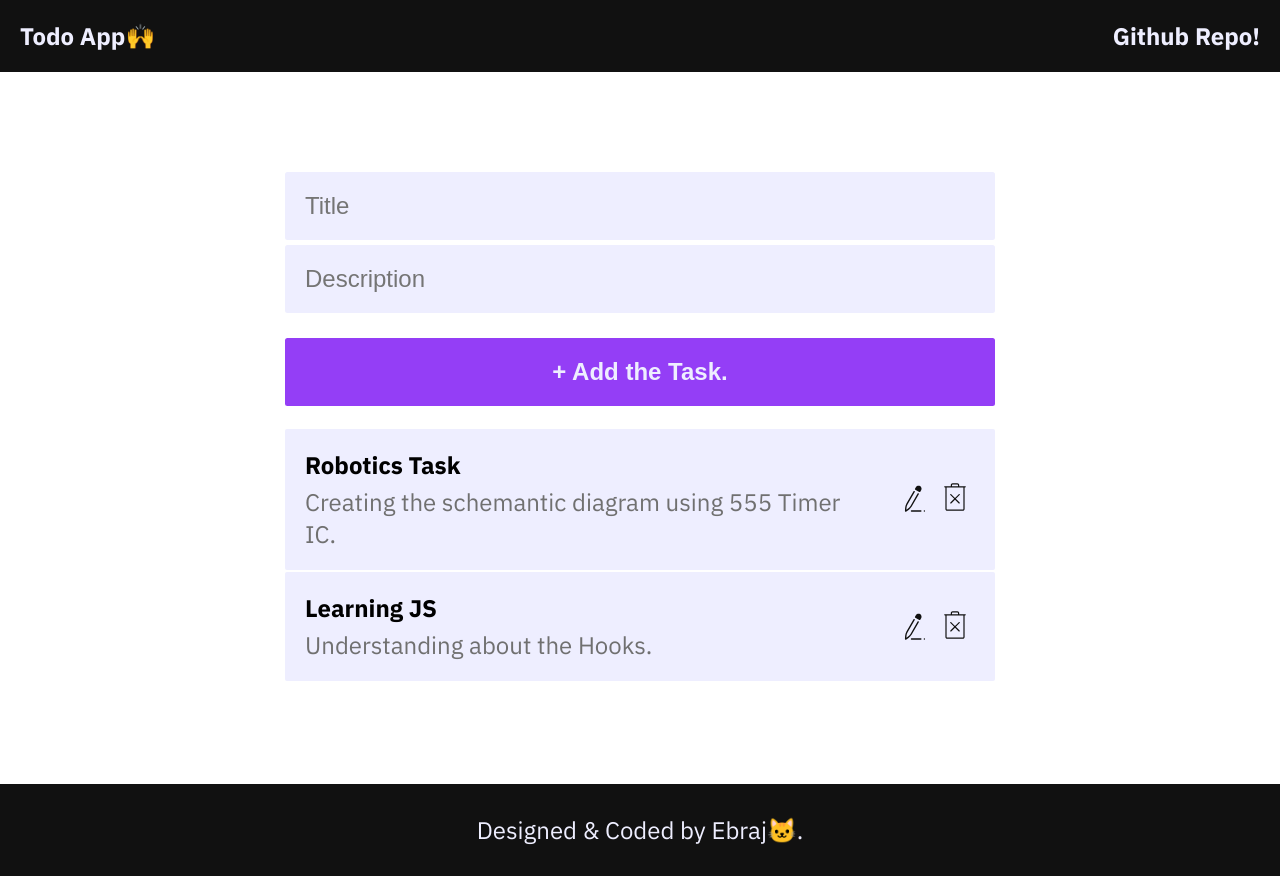
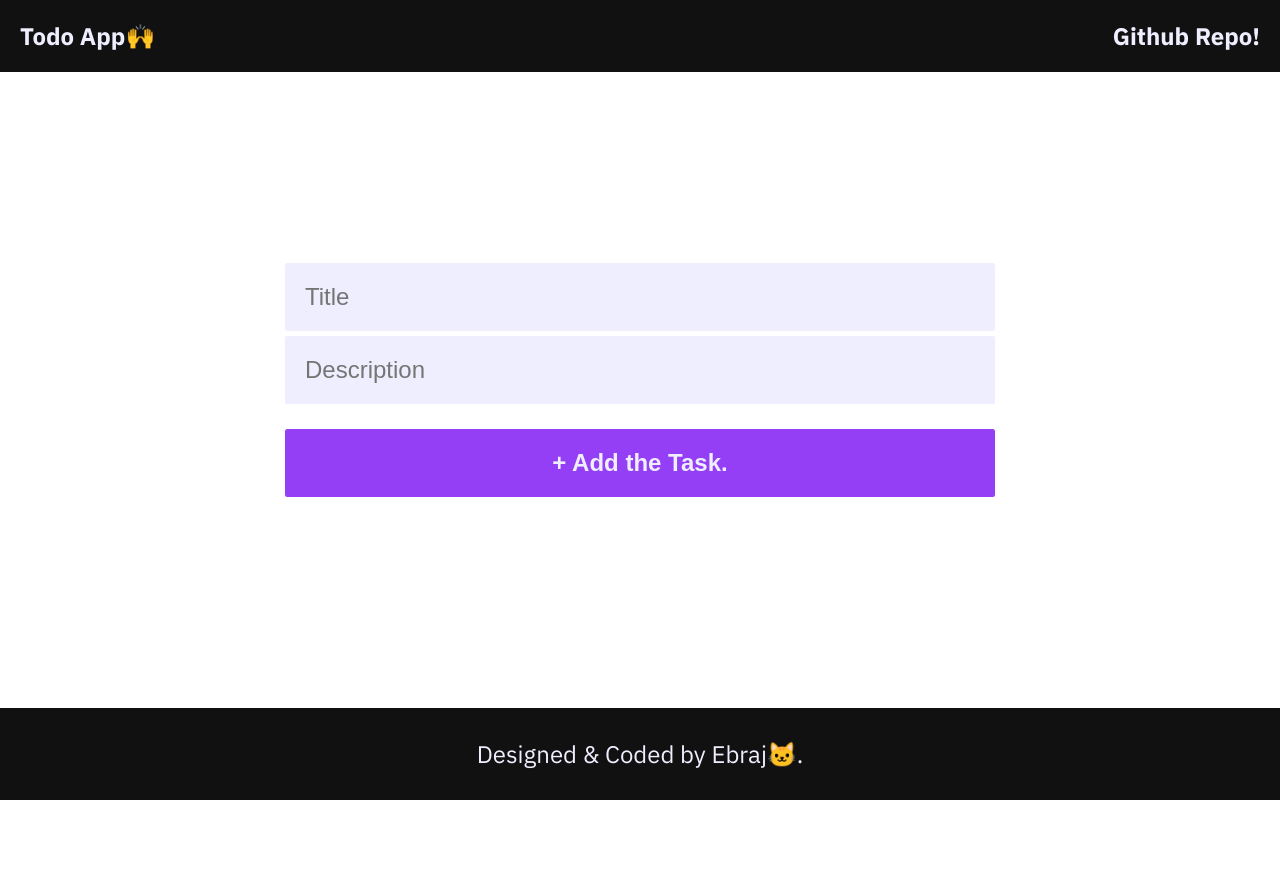
Before and after one commit to Polaris-dev9/Todo-App, a React (Create React App) app: page / in a window 1280 px wide. After the commit the page ends 800 px from the top, so only its background shows below. Built offline with nearby package versions, Linux system fonts and the light colour scheme.

Commit message:
Minor changes

```diff
--- a/src/components/App.js
+++ b/src/components/App.js
@@ -1,7 +1,6 @@
 import React, { useState } from "react";
 import { BrowserRouter as Router, Switch, Route } from "react-router-dom";
 import "./App.scss";
-import { v4 as uuidv4 } from "uuid";
 
 // Importing the components
 import Header from "./Header";
@@ -11,22 +10,10 @@ import ListContainer from "./ListContainer";
 import Footer from "./Footer";
 const App = () => {
   const [editableObj, setEditableObj] = useState({});
-  const [taskObjs, setTaskObjs] = useState([
-    {
-      id: uuidv4(),
-      title: "Robotics Task",
-      desc: "Creating the schemantic diagram using 555 Timer IC.",
-    },
-    {
-      id: uuidv4(),
-      title: "Learning JS",
-      desc: "Understanding about the Hooks.",
-    },
-  ]);
+  const [taskObjs, setTaskObjs] = useState([]);
   const updateTaskObj = (datas) => {
     setTaskObjs([...taskObjs, datas]);
   };
-  console.log(taskObjs);
 
   const objAfterDeletion = (dataID) => {
     const newTaskObjs = taskObjs.filter((taskObj) => {
```
